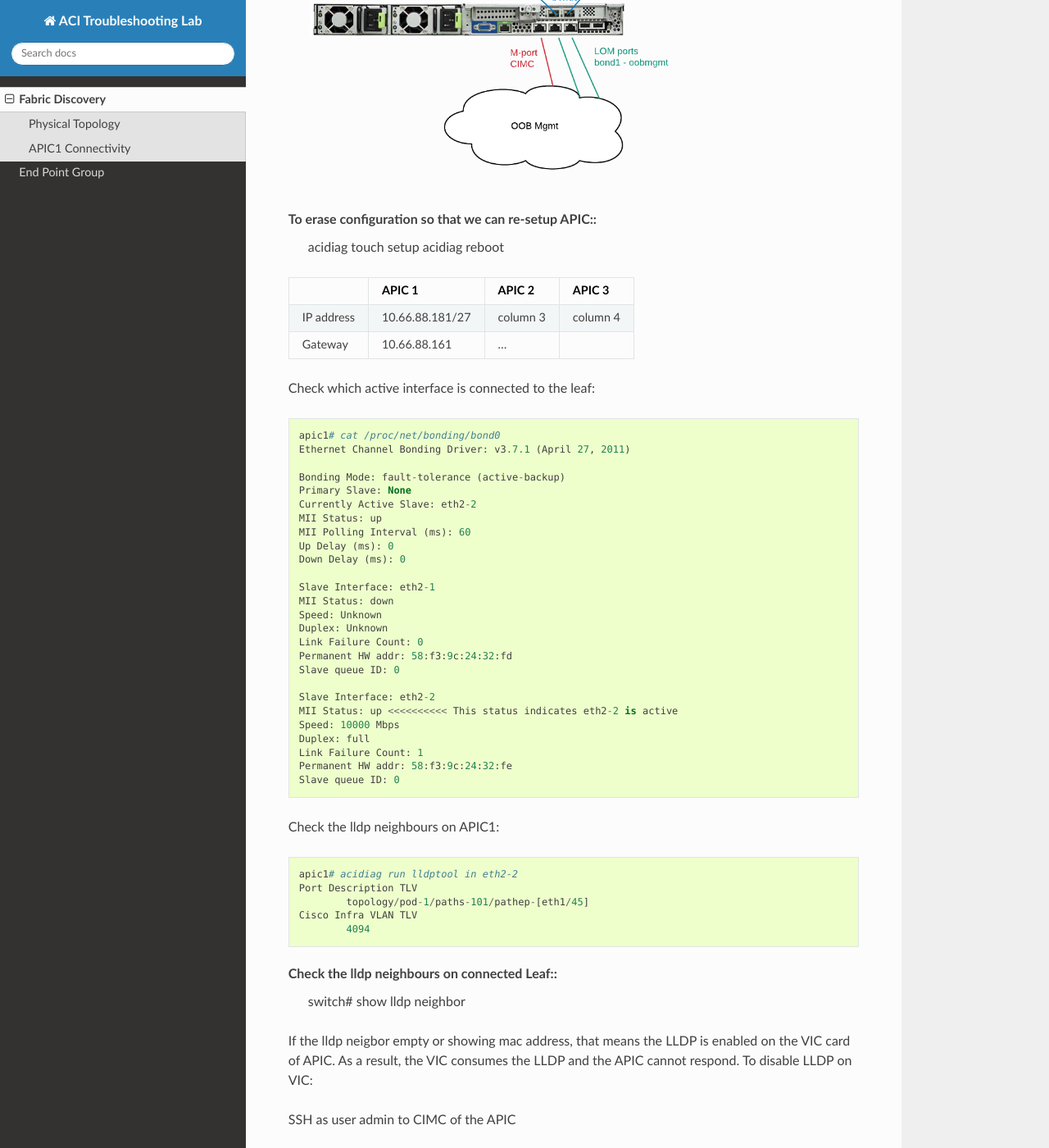
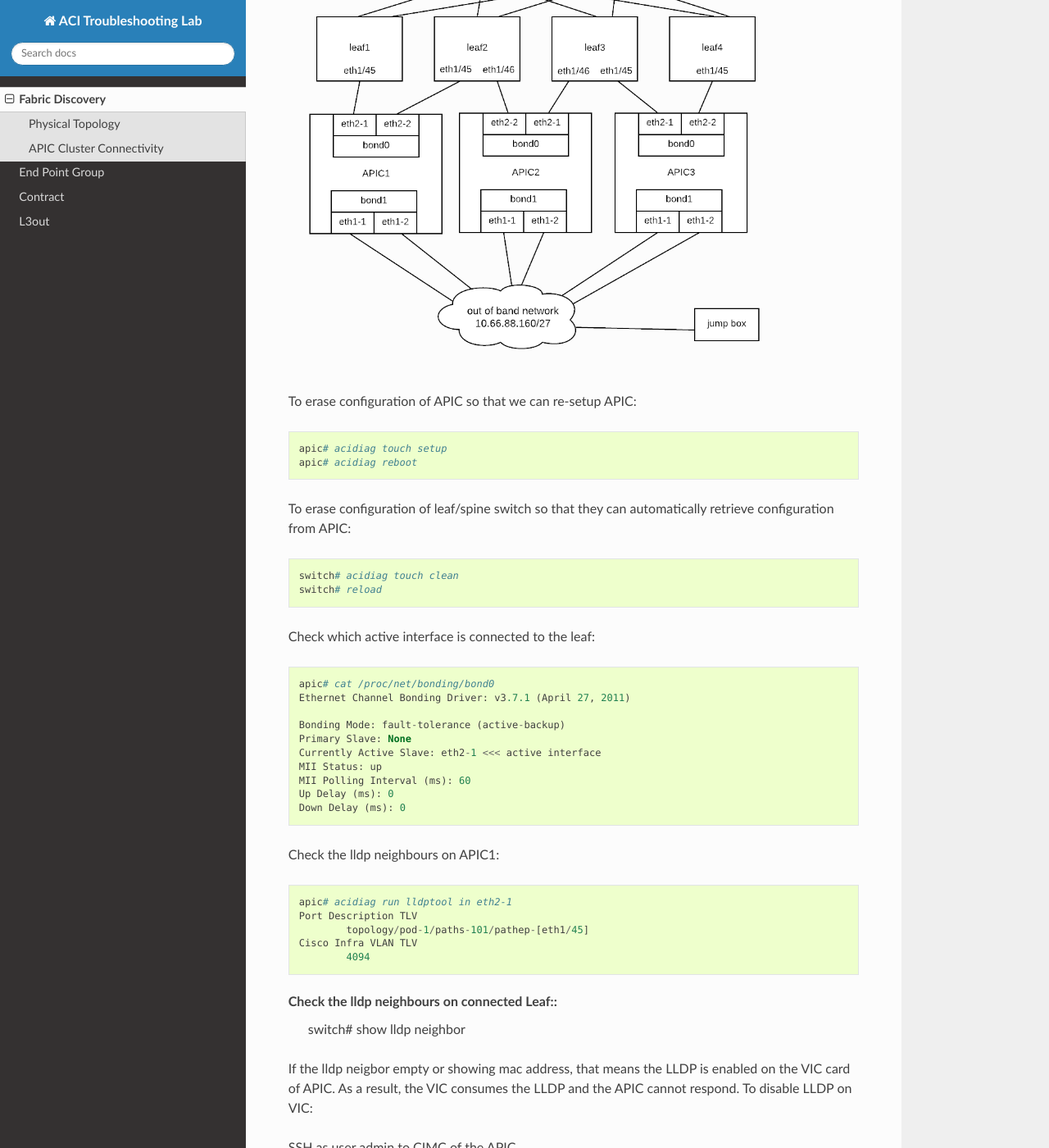
Before and after one commit to ewibowo/aci-troubleshooting-lab, a Sphinx documentation site: the page built from source/lab1.rst, in a window 1280 px wide and 1400 px high, scrolled down 870 px. Shown: the whole window at 82% size. Built offline with Sphinx 7.4.7 and the Read the Docs theme 2.0.0, drawn with Linux system fonts in a browser that asks for light colours; some of the changed text lies outside the part shown.

```diff
--- /dev/null
+++ b/source/contract.rst
@@ -0,0 +1,2 @@
+Contract
+========
--- a/source/index.rst
+++ b/source/index.rst
@@ -11,6 +11,8 @@
 
    lab1
    lab2
+   contract
+   l3out
 
 Indices and tables
 ==================
--- /dev/null
+++ b/source/l3out.rst
@@ -0,0 +1,2 @@
+L3out
+=====
--- a/source/lab1.rst
+++ b/source/lab1.rst
@@ -4,60 +4,42 @@
 Physical Topology
 -----------------
 .. image:: physical-topo.png
-   :width: 500px
+   :width: 600px
    :alt: Physical
 
-APIC1 Connectivity
-------------------
+APIC Cluster Connectivity
+-------------------------
 
-.. image:: apic1.png
-   :width: 500px
-   :alt: APIC1-leaf connectivity
+.. image:: apic-cluster.png
+   :width: 600px
+   :alt: APIC Cluster connectivity
 
-To erase configuration so that we can re-setup APIC::
-  acidiag touch setup
-  acidiag reboot
+To erase configuration of APIC so that we can re-setup APIC::
 
-+---------------+-----------------+----------+----------+
-|               | APIC 1          | APIC 2   | APIC 3   |
-+===============+=================+==========+==========+
-| IP address    | 10.66.88.181/27 | column 3 | column 4 |
-+---------------+-----------------+----------+----------+
-| Gateway       | 10.66.88.161    | ...      |          |
-+---------------+-----------------+----------+----------+
+  apic# acidiag touch setup
+  apic# acidiag reboot
+
+To erase configuration of leaf/spine switch so that they can automatically retrieve configuration from APIC::
+
+  switch# acidiag touch clean
+  switch# reload
 
 Check which active interface is connected to the leaf::
 
-  apic1# cat /proc/net/bonding/bond0
+  apic# cat /proc/net/bonding/bond0
   Ethernet Channel Bonding Driver: v3.7.1 (April 27, 2011)
 
   Bonding Mode: fault-tolerance (active-backup)
   Primary Slave: None
-  Currently Active Slave: eth2-2
+  Currently Active Slave: eth2-1 <<< active interface
   MII Status: up
   MII Polling Interval (ms): 60
   Up Delay (ms): 0
   Down Delay (ms): 0
 
-  Slave Interface: eth2-1
-  MII Status: down
-  Speed: Unknown
-  Duplex: Unknown
-  Link Failure Count: 0
-  Permanent HW addr: 58:f3:9c:24:32:fd
-  Slave queue ID: 0
-
-  Slave Interface: eth2-2
-  MII Status: up <<<<<<<<<< This status indicates eth2-2 is active
-  Speed: 10000 Mbps
-  Duplex: full
-  Link Failure Count: 1
-  Permanent HW addr: 58:f3:9c:24:32:fe
-  Slave queue ID: 0
-
 Check the lldp neighbours on APIC1::
 
-  apic1# acidiag run lldptool in eth2-2
+  apic# acidiag run lldptool in eth2-1
   Port Description TLV
           topology/pod-1/paths-101/pathep-[eth1/45]
   Cisco Infra VLAN TLV
```
Also changed, not shown: source/lab2.rst (+12 -0 lines), source/apic-cluster.png (added), source/dynamic-bind.png (added), source/static-bind.png (added), 1 other file.
